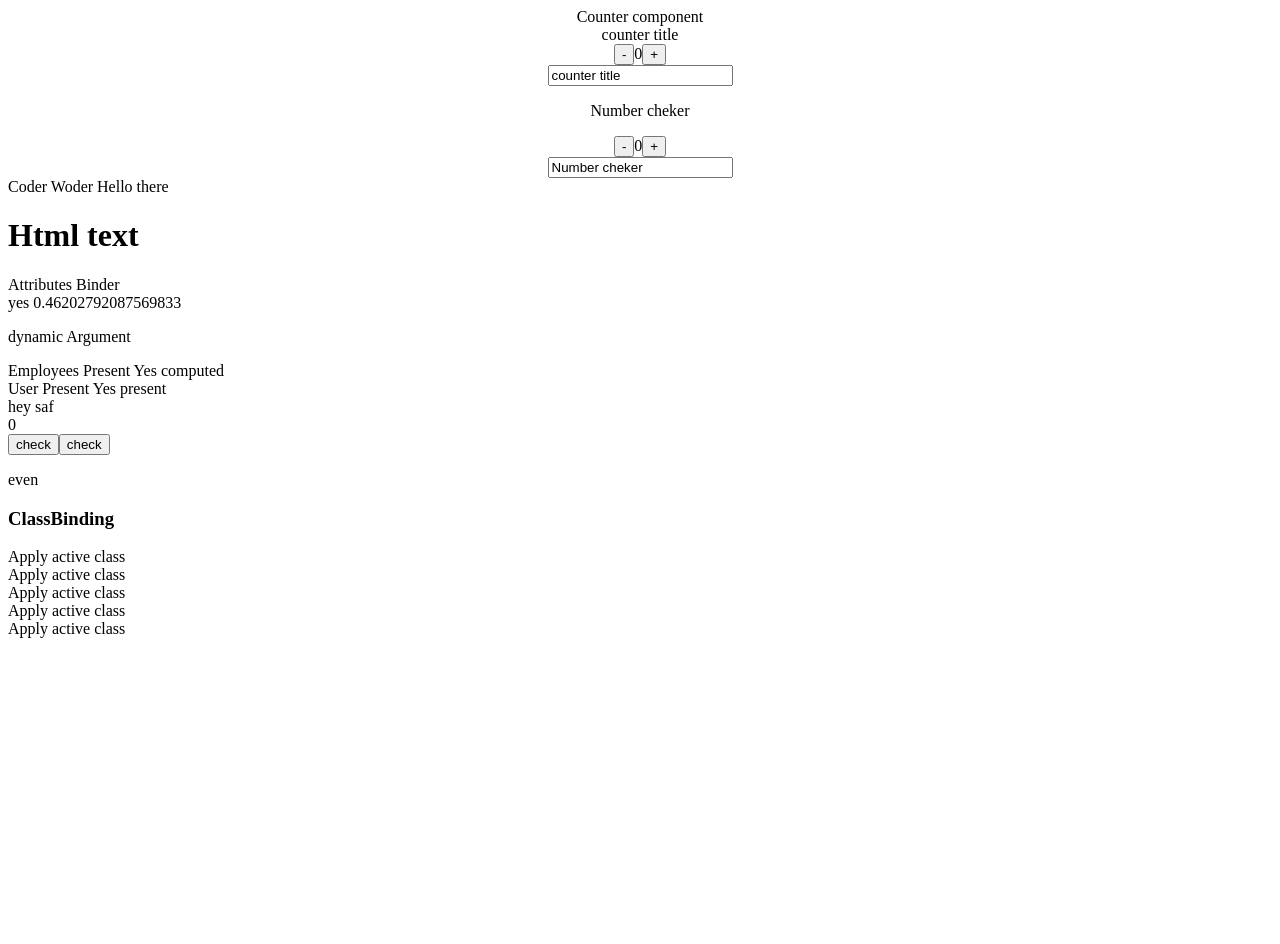
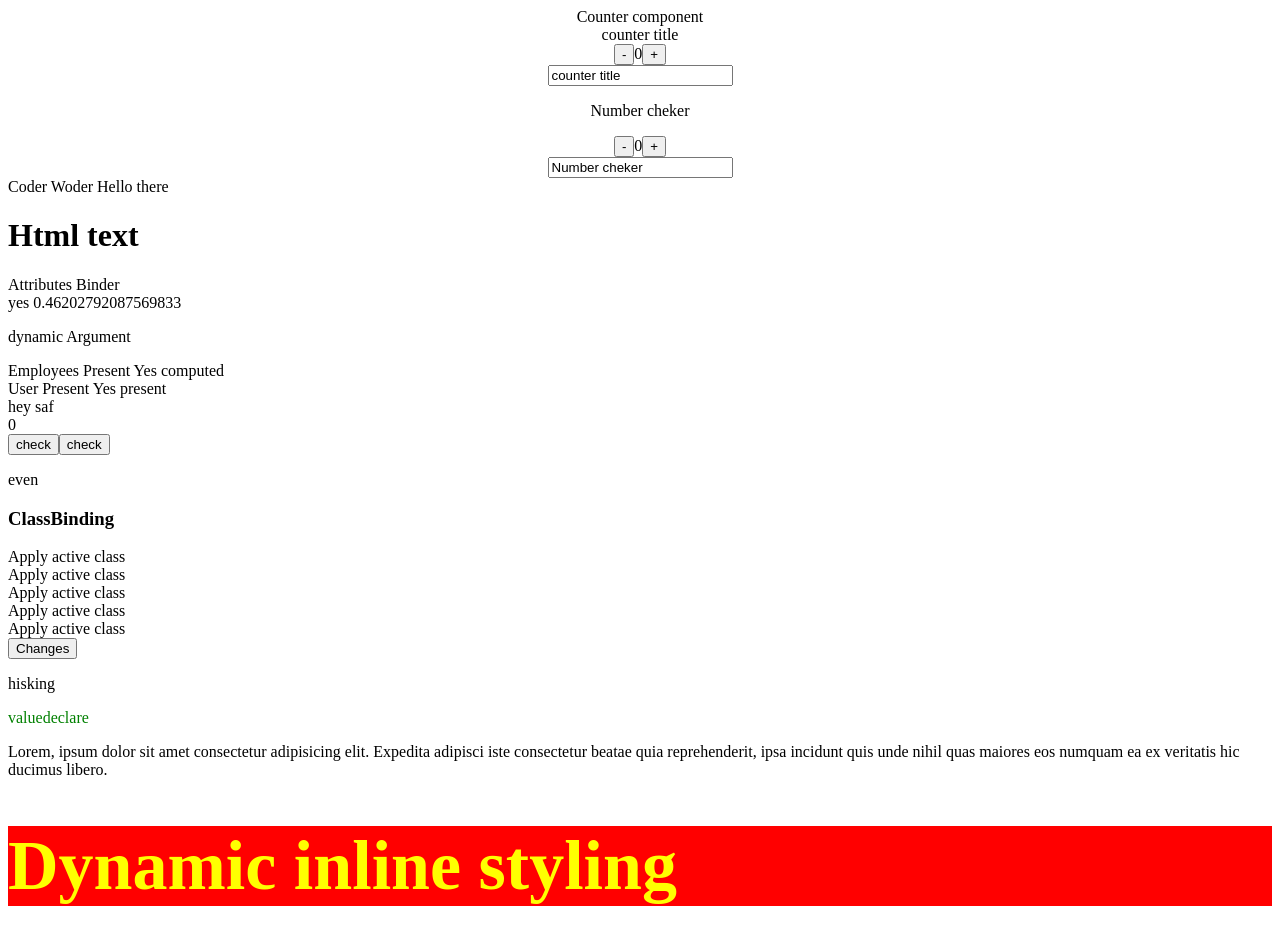
Before and after one commit to we-kartik-a001/Vuejs-Tutorial, a Vue app: page / in a window 1280 px wide. Shown: the top 944 px of the page. Before the commit the page ends 800 px from the top, so only its background shows below. Built offline with nearby package versions, Linux system fonts and the light colour scheme.

Commit message:
gitflow-feature-stash: lecture-4

```diff
--- a/src/App.vue
+++ b/src/App.vue
@@ -10,5 +10,7 @@ import ComputedComponent from './components/ComputedComponent.vue';
     <template-syntax></template-syntax>
     <ComputedComponent/>
     <ClassBindings class="foo bar"/>
+    <Practical/>
+    <style-component/>
   </div>
 </template>
--- a/src/components/ClassBindings.vue
+++ b/src/components/ClassBindings.vue
@@ -17,7 +17,7 @@
     <div :class="[{ active: isActive }, errorClass]">Apply active class</div>
   </div>
 </template>
-    <script setup>
+<script setup>
 import { computed, ref } from "vue";
 
 const isActive = ref(true);
--- /dev/null
+++ b/src/components/Practical.vue
@@ -0,0 +1,70 @@
+<template>
+  <button @click.prevent="boxmodifier()">Changes</button>
+
+  <div><p :class="[colorstack, {active:isActive}]" >hisking</p></div>
+
+  <div><p :class="colorchainer">valuedeclare</p> </div>
+
+  <p>
+    Lorem, ipsum dolor sit amet consectetur adipisicing elit. Expedita adipisci
+    iste consectetur beatae quia reprehenderit, ipsa incidunt quis unde nihil
+    quas maiores eos numquam ea ex veritatis hic ducimus libero.
+  </p>
+
+  <!-- <div>
+    <p>{{ colorchecker }}</p>
+  </div> -->
+</template>
+
+<script setup>
+import { reactive, ref } from "vue";
+
+const colorstack = ref("textblack");
+
+const colorattributed = reactive({
+  colorRed: ref("textred"),
+  colorGreen: ref("textgreen"),
+});
+
+// Color chnager function
+const boxmodifier = () => {
+  console.log(colorstack.value);
+
+  if (colorstack.value == "textblack") {
+    colorstack.value = colorattributed.colorRed;
+    return colorstack;
+  }
+  if (colorstack.value == "textred") {
+    colorstack.value = colorattributed.colorGreen;
+    return colorstack;
+  } else {
+    colorstack.value = "textblack";
+    console.log(colorstack.value);
+    return colorstack;
+  }
+};
+
+// See if we define the value in a variable through the "ref" then if we
+// redclare the value in it then we dont use the "ref"
+let colorchainer = ref('textred');
+colorchainer.value = 'textgreen';
+
+// const colorchecker = computed(() =>{
+//   return  colorattributed.coloractive ? "active":'unactive';
+// })
+
+const isActive = ref(true);
+
+</script>
+
+<style scoped>
+.textblack {
+  color: black;
+}
+.textred {
+  color: brown;
+}
+.textgreen {
+  color: green;
+}
+</style>
--- /dev/null
+++ b/src/components/StyleComponent.vue
@@ -0,0 +1,26 @@
+<template>
+    <h1 :style="[styling, styling2]"> Dynamic inline styling </h1>
+</template>
+
+<!-- Js -->
+
+<script setup>
+import { computed, reactive, ref } from 'vue';
+
+const activered = ref('white');
+const fontchnage = ref(70);
+
+const styling  = computed(()=>({
+    color: activered.value,
+    fontSize: fontchnage.value + 'px'
+}));
+
+setTimeout(( )=> {
+    activered.value ="yellow";
+}, 4000);
+
+const styling2 = reactive({
+  background: 'red',
+  display: 'flex',
+})
+</script>
--- a/src/main.js
+++ b/src/main.js
@@ -6,6 +6,8 @@ import Counter from './components/Counter.vue';
 import TemplateSyntax from './components/TemplateSyntax.vue';
 import ComputedComponent from './components/ComputedComponent.vue';
 import ClassBindings from './components/ClassBindings.vue';
+import Practical from './components/Practical.vue';
+import StyleComponent from './components/StyleComponent.vue';
 
 const app = createApp(App);
 
@@ -13,5 +15,7 @@ app.component('Counter', Counter);
 app.component('TemplateSyntax', TemplateSyntax);
 app.component('ComputedComponent', ComputedComponent);
 app.component('ClassBindings', ClassBindings);
+app.component('Practical', Practical);
+app.component('StyleComponent', StyleComponent);
 
 app.mount('#app');
```
